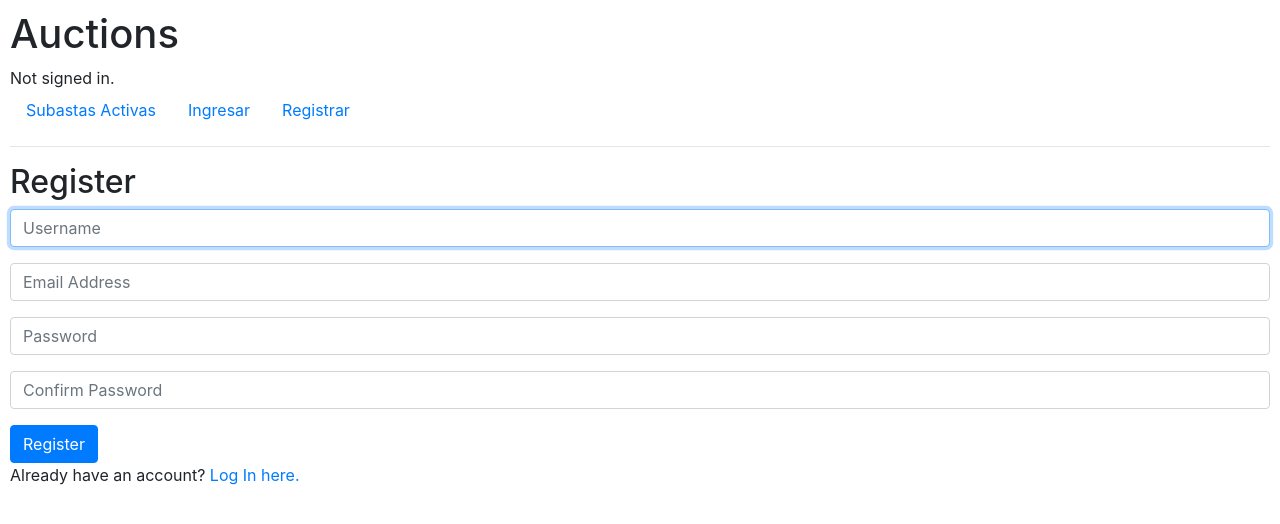
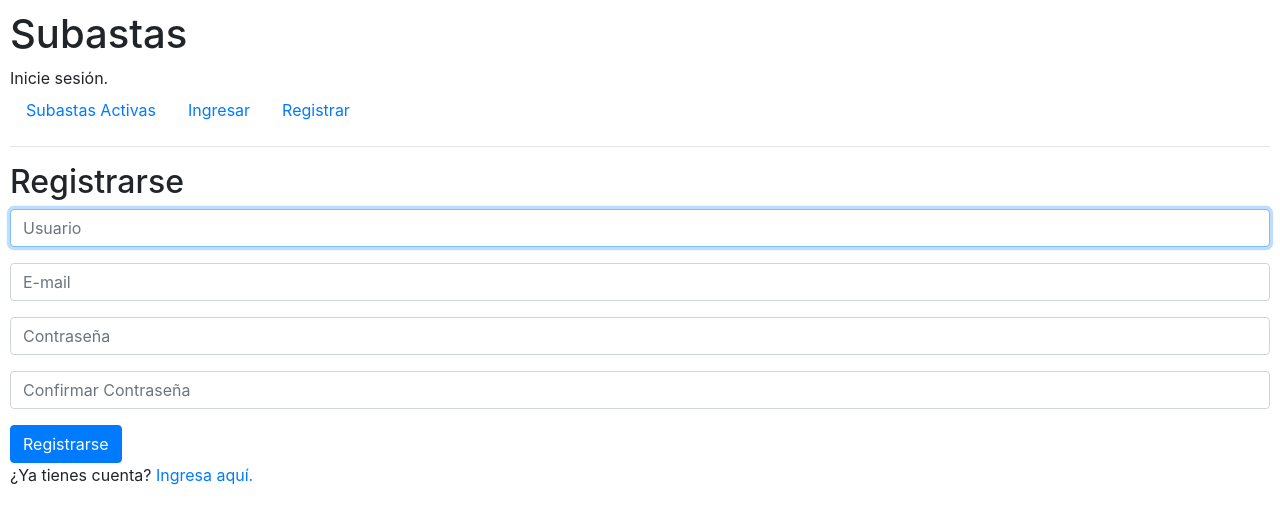
Before and after one commit to Ratakoolta/Project2-Commerce, a Django app: page /register in a window 1280 px wide. Shown: the top 524 px of the page. Run offline with Django 3.2, Linux system fonts and the light colour scheme; some libraries are stand-ins or nearby versions.

Commit message:
Specification #1,2,3

```diff
--- a/auctions/templates/auctions/layout.html
+++ b/auctions/templates/auctions/layout.html
@@ -3,17 +3,17 @@
 <!DOCTYPE html>
 <html lang="en">
     <head>
-        <title>{% block title %}Auctions{% endblock %}</title>
+        <title>{% block title %}Comercio Electronico{% endblock %}</title>
         <link rel="stylesheet" href="https://stackpath.bootstrapcdn.com/bootstrap/4.4.1/css/bootstrap.min.css" integrity="sha384-Vkoo8x4CGsO3+Hhxv8T/Q5PaXtkKtu6ug5TOeNV6gBiFeWPGFN9MuhOf23Q9Ifjh" crossorigin="anonymous">
         <link href="{% static 'auctions/styles.css' %}" rel="stylesheet">
     </head>
     <body>
-        <h1>Auctions</h1>
+        <h1>Subastas</h1>
         <div>
             {% if user.is_authenticated %}
                 Usuario: <strong>{{ user.username }}</strong>.
             {% else %}
-                Not signed in.
+                Inicie sesión.
             {% endif %}
         </div>
         <ul class="nav">
--- a/auctions/templates/auctions/register.html
+++ b/auctions/templates/auctions/register.html
@@ -2,7 +2,7 @@
 
 {% block body %}
 
-    <h2>Register</h2>
+    <h2>Registrarse</h2>
 
     {% if message %}
         <div>{{ message }}</div>
@@ -11,20 +11,20 @@
     <form action="{% url 'register' %}" method="post">
         {% csrf_token %}
         <div class="form-group">
-            <input class="form-control" autofocus type="text" name="username" placeholder="Username">
+            <input class="form-control" autofocus type="text" name="username" placeholder="Usuario">
         </div>
         <div class="form-group">
-            <input class="form-control" type="email" name="email" placeholder="Email Address">
+            <input class="form-control" type="email" name="email" placeholder="E-mail">
         </div>
         <div class="form-group">
-            <input class="form-control" type="password" name="password" placeholder="Password">
+            <input class="form-control" type="password" name="password" placeholder="Contraseña">
         </div>
         <div class="form-group">
-            <input class="form-control" type="password" name="confirmation" placeholder="Confirm Password">
+            <input class="form-control" type="password" name="confirmation" placeholder="Confirmar Contraseña">
         </div>
-        <input class="btn btn-primary" type="submit" value="Register">
+        <input class="btn btn-primary" type="submit" value="Registrarse">
     </form>
 
-    Already have an account? <a href="{% url 'login' %}">Log In here.</a>
+    ¿Ya tienes cuenta? <a href="{% url 'login' %}">Ingresa aquí.</a>
 
 {% endblock %}
--- a/auctions/views.py
+++ b/auctions/views.py
@@ -8,7 +8,10 @@ from .models import User, Category, Listing
 
 
 def index(request):
-    return render(request, "auctions/index.html")
+    subastas = Listing.objects.filter(isActive=True)
+    return render(request, "auctions/index.html",{
+        "subastas": subastas
+    })
 
 def create(request):
     if request.method == "GET":
--- a/commerce/settings.py
+++ b/commerce/settings.py
@@ -38,6 +38,7 @@ INSTALLED_APPS = [
     'django.contrib.sessions',
     'django.contrib.messages',
     'django.contrib.staticfiles',
+    'django.contrib.humanize',
 ]
 
 MIDDLEWARE = [
@@ -115,6 +116,7 @@ USE_L10N = True
 
 USE_TZ = True
 
+USE_THOUSAND_SEPARATOR = True
 
 # Static files (CSS, JavaScript, Images)
 # https://docs.djangoproject.com/en/3.0/howto/static-files/
```
Also changed, not shown: auctions/templates/auctions/index.html (+16 -4 lines), auctions/templates/auctions/login.html (+5 -5 lines), db.sqlite3.
